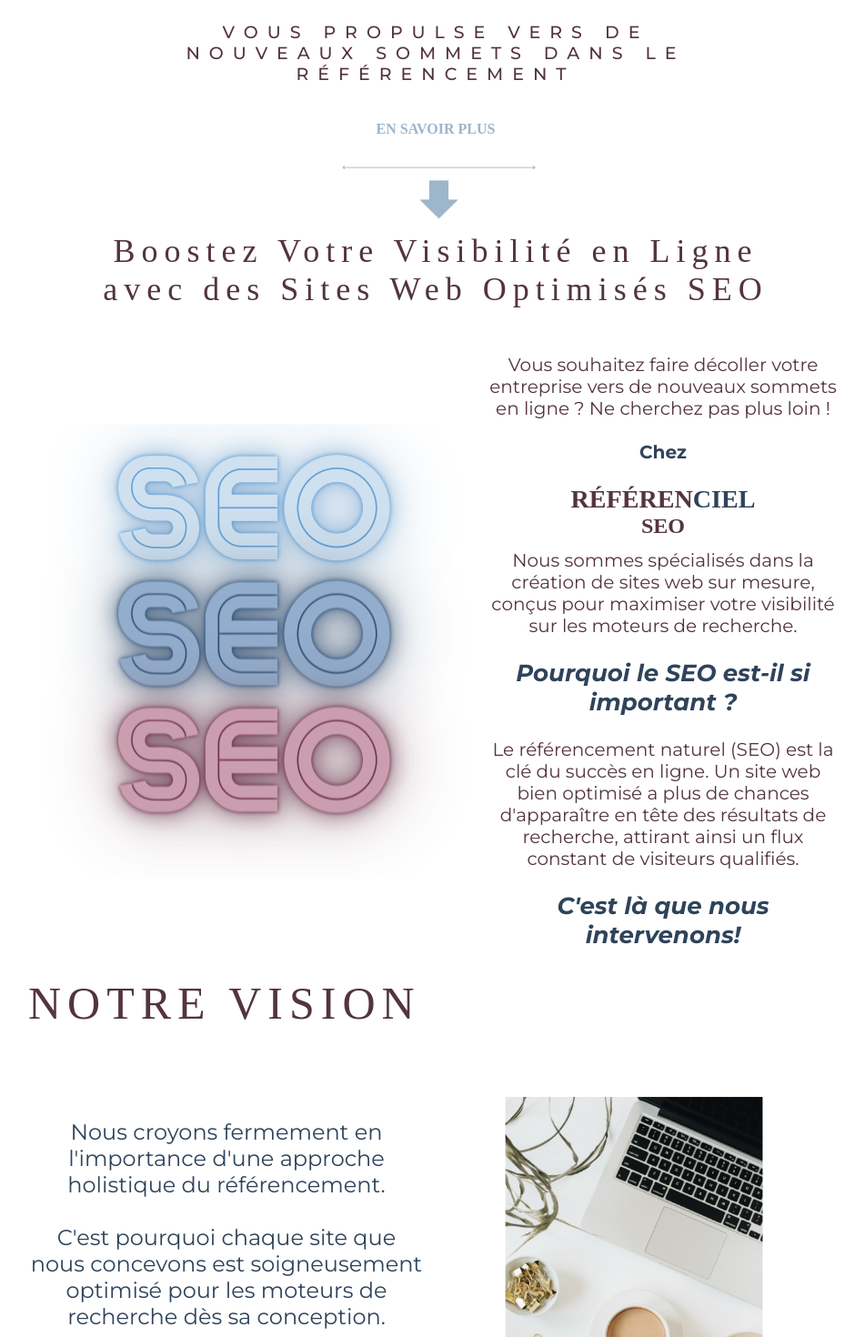
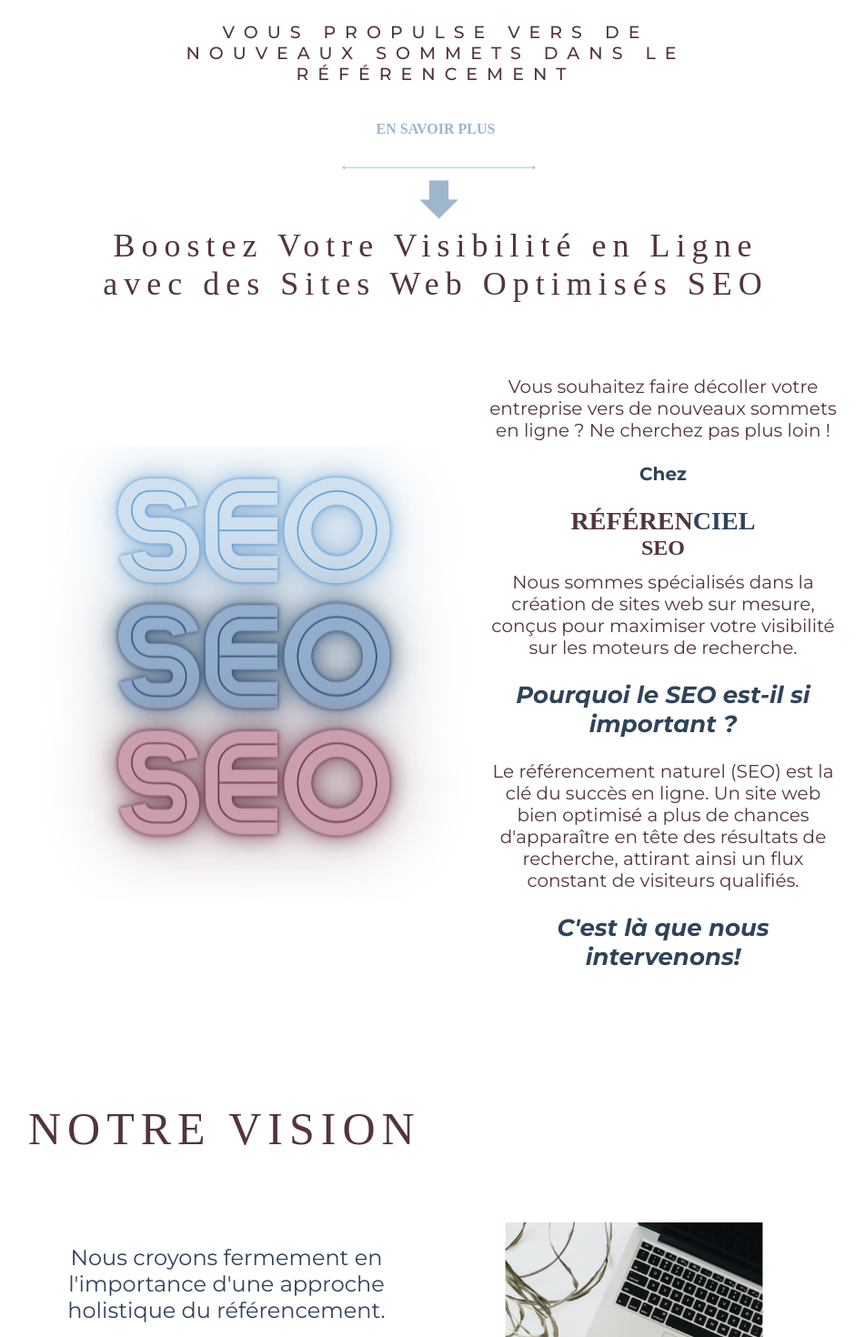
Before and after one commit to Halcisse/REFERENCIEL2, a Vue app: page / in a window 1280 px wide. Shown: the part 649-2119 px from the top of the page at 91% size, without its empty margins (161-1112 px from the left). Built offline with nearby package versions, Linux system fonts and the light colour scheme; a web font is replaced by a local one.

Commit message:
pages accueil metier vision ok

```diff
--- a/src/components/Metier.vue
+++ b/src/components/Metier.vue
@@ -64,7 +64,7 @@
     font-size: 36px;
     text-align: center;
     color: #533440;
-    margin-bottom: 50px;
+    margin-bottom: 80px;
     letter-spacing: 7px;
 
 }
--- a/src/components/Vision.vue
+++ b/src/components/Vision.vue
@@ -62,7 +62,7 @@
 
 }
 h1{
-
+   margin-top: 119px;
     font-size: 50px;
     text-align: left;
     color: #533440;
--- a/src/views/AccueilView.vue
+++ b/src/views/AccueilView.vue
@@ -118,4 +118,5 @@
 #metier{
     margin-bottom: 25px;
 }
+
 </style>
```
